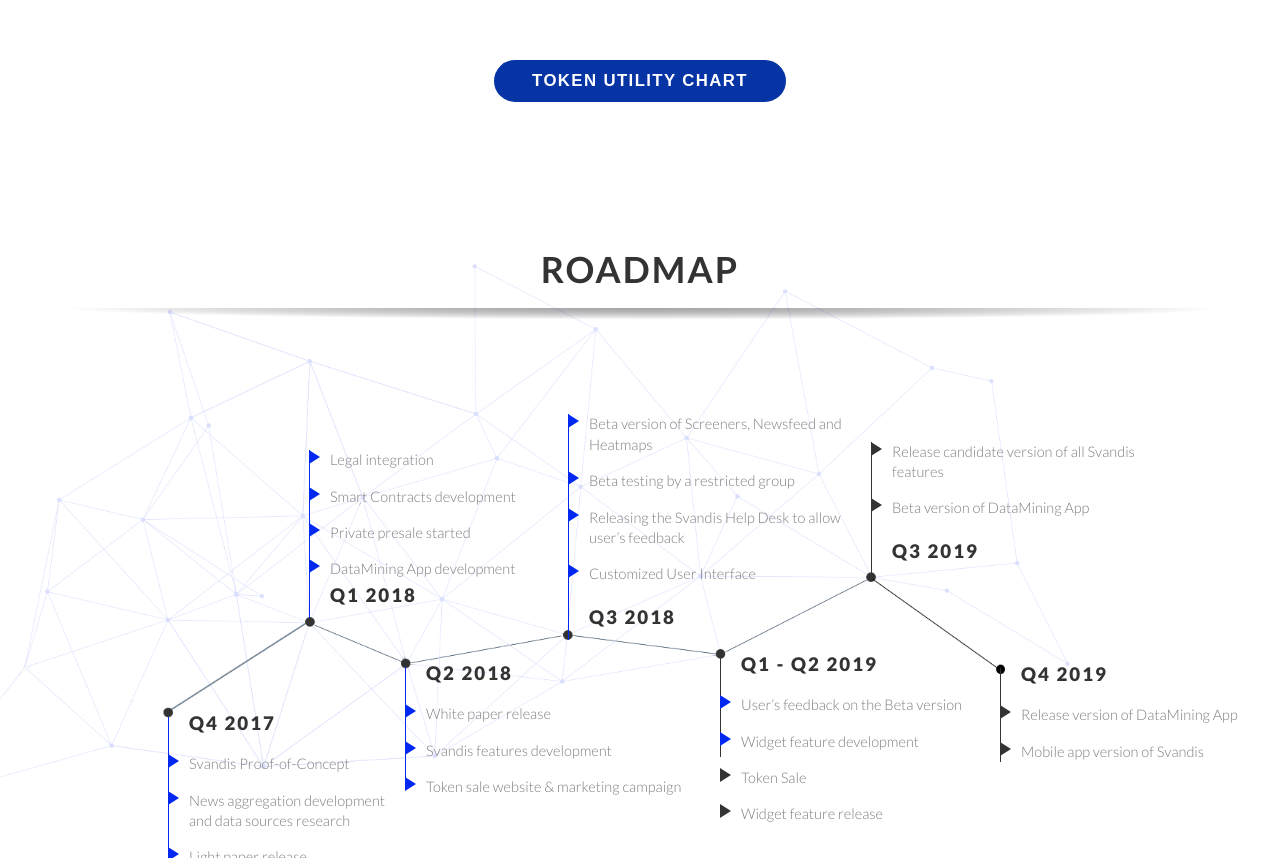
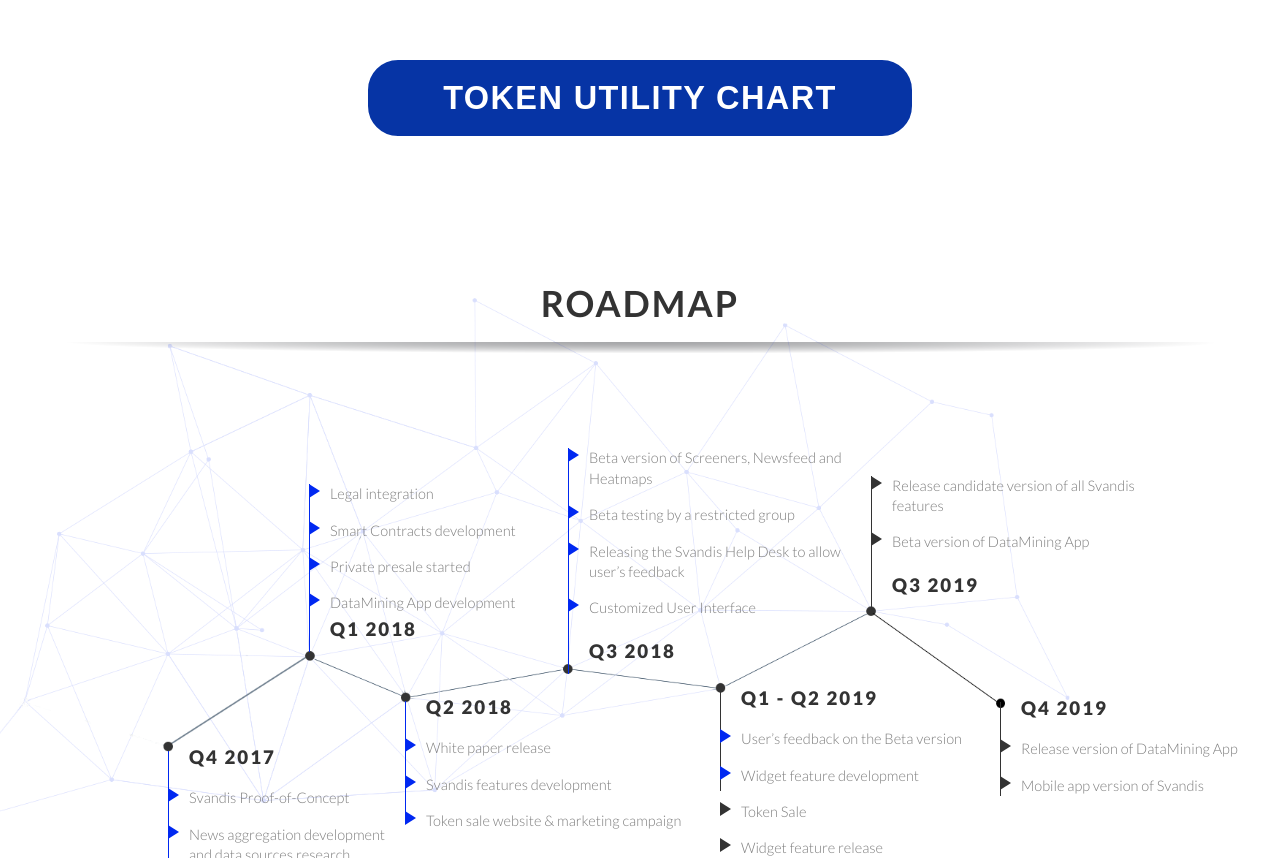
Before and after one commit to svandisproject/website, a website: page static/index.html in a window 1280 px wide. Shown: the part 7860-8718 px from the top of the page. Drawn offline with nearby package versions, Linux system fonts and the light colour scheme; no server answers; some icons are missing.

Commit message:
missing img + button

```diff
--- a/static/css/main.css
+++ b/static/css/main.css
@@ -3208,3 +3208,8 @@
         width: 100%;
     }
 }
+
+.img-modal-section .img-modal-trigger {
+    font-size: 1.3em;
+    height: 80px;
+}
--- a/static/index.html
+++ b/static/index.html
@@ -913,7 +913,7 @@
             </div>
         </div>
     </section>
-    <section class="mb-0 pb-0">
+    <section class="mb-0 pb-0 img-modal-section">
         <div class="subscribe-form-wrapper pt-5">
             <div class="paper-buttons">
                 <button class="img-modal-trigger button paper-btn white-btn">TOKEN UTILITY CHART</button>
```
Also changed, not shown: static/img/token-util-chart.png (added).
